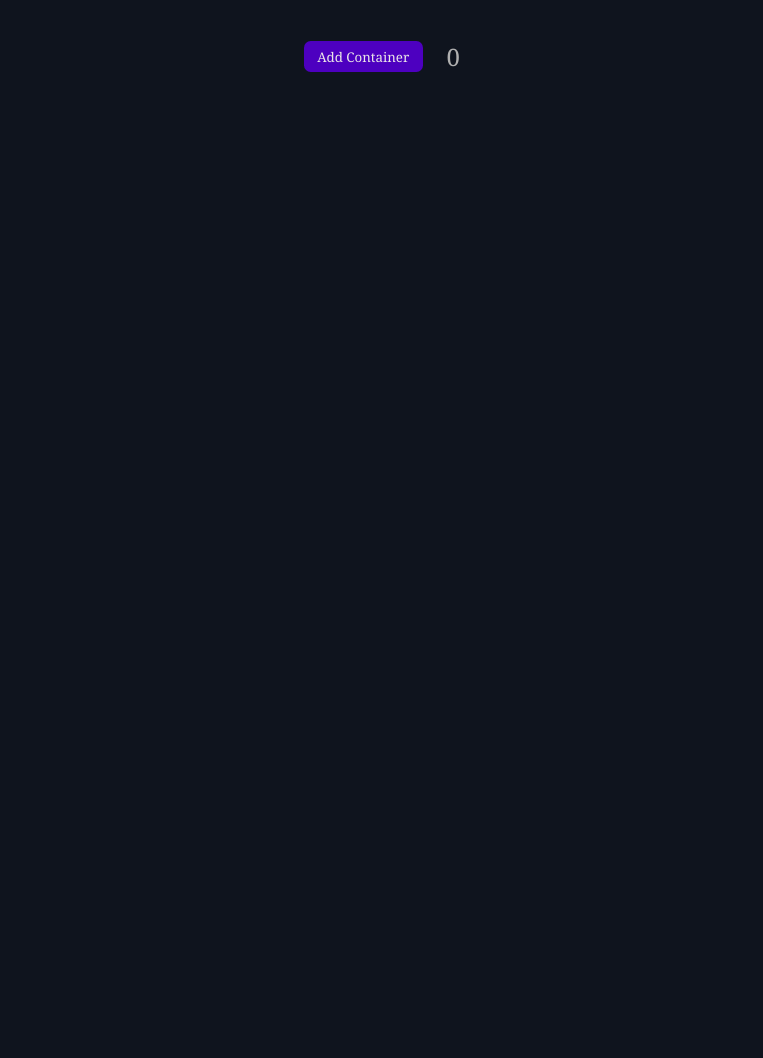
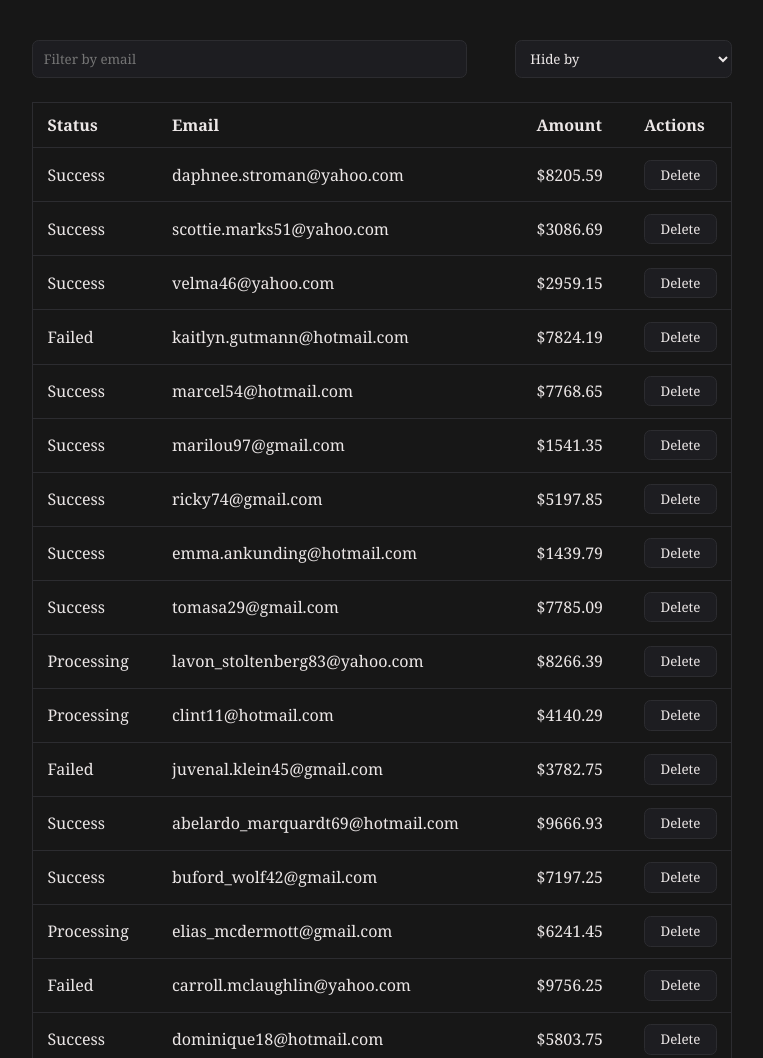
Before and after one commit to RamssCR/dom-learning, a website built with Vite: page index.html in a window 1280 px wide. Shown: the top 1058 px of the page, without its empty margins (258-1021 px from the left). Before the commit the page ends 800 px from the top, so only its background shows below. Built offline with nearby package versions, Linux system fonts and the light colour scheme.

Commit message:
feat: first project

```diff
--- a/index.html
+++ b/index.html
@@ -4,17 +4,43 @@
 <head>
   <meta charset="UTF-8" />
   <link rel="icon" type="image/svg+xml" href="/vite.svg" />
+  <link rel="stylesheet" href="/src/style.css" />
   <meta name="viewport" content="width=device-width, initial-scale=1.0" />
   <title>Vite App</title>
 </head>
 
 <body>
   <main class="container">
-    <div class="flex">
-      <button id="add-container" class="add-container">Add Container</button>
-      <span class="container-count">0</span>
-    </div>
-    <div class="dynamic-container" id="dynamic-container"></div>
+    <section class="filters">
+      <!-- Filters -->
+      <input id="filter-email" type="text" placeholder="Filter by email" class="filter-email" />
+
+      <!-- Hidders -->
+      <select name="hide" id="hide" class="hide">
+        <option value="">Hide by</option>
+        <option value="email">Email</option>
+        <option value="amount">Amount</option>
+        <option value="status">Status</option>
+      </select>
+    </section>
+    <table>
+      <thead>
+        <tr>
+          <th>Status</th>
+          <th>Email</th>
+          <th>Amount</th>
+          <th>Actions</th>
+        </tr>
+      </thead>
+      <tbody></tbody>
+    </table>
+    <section class="actions">
+      <p class="showing">Showing 1 to 10 of 100 entries</p>
+      <article class="pagination">
+        <button class="prev">Previous</button>
+        <button class="next">Next</button>
+      </article>
+    </section>
   </main>
   <script type="module" src="/src/main.js"></script>
 </body>
--- a/package.json
+++ b/package.json
@@ -10,5 +10,8 @@
   },
   "devDependencies": {
     "vite": "^7.0.0"
+  },
+  "dependencies": {
+    "@faker-js/faker": "^9.9.0"
   }
 }
--- /dev/null
+++ b/src/css/intersection.css
@@ -0,0 +1,25 @@
+
+.container {
+  max-width: 620px;
+  margin: auto;
+  padding: 2rem;
+}
+
+.image-list {
+  display: flex;
+  flex-direction: column;
+  gap: 4rem;
+}
+
+.lazy-img {
+  width: 100%;
+  height: auto;
+  min-height: 220px;
+  background-color: #eee;
+  transition: opacity 0.5s ease-in;
+  opacity: 0;
+}
+
+.lazy-img.loaded {
+  opacity: 1;
+}
--- a/src/css/mutation.css
+++ b/src/css/mutation.css
@@ -8,3 +8,56 @@
 .toggling:hover {
   transform: scale(1.05);
 }
+
+/* MutationObserver: Exercise 2 */
+.container {
+  width: 100%;
+  max-width: 1200px;
+  display: flex;
+  flex-direction: column;
+  align-items: center;
+}
+
+.flex {
+  display: flex;
+  align-items: center;
+  gap: 1.5em;
+  margin-bottom: 2em;
+  width: fit-content;
+}
+
+.flex .add-container {
+  background-color: var(--color-primary);
+  color: var(--color-text);
+  padding: 0.5em 1em;
+  border-radius: 0.5em;
+  border: none;
+  cursor: pointer;
+  transition: filter 0.3s ease-in-out;
+}
+
+.flex .add-container:hover {
+  filter: opacity(0.8);
+}
+
+.flex .container-count {
+  font-size: 1.5em;
+  color: var(--color-text-soft);
+}
+
+.dynamic-container {
+  width: 100%;
+  display: grid;
+  grid-template-columns: repeat(5, minmax(230px, 1fr));
+  gap: 1em;
+}
+
+.sample-container {
+  background-color: var(--color-modal-card-background);
+  border: 1px solid var(--color-modal-card-border);
+  padding: 1em;
+  border-radius: 0.5em;
+  transition: transform 0.3s ease-in-out;
+  width: 100%;
+  height: 210px;
+}
--- a/src/main.js
+++ b/src/main.js
@@ -1,9 +1,10 @@
-import './style.css'
-import { addContainer, updateCounter } from './mutation'
+import { generateFakeData } from './projects/basic/data'
+import { createRow } from './projects/basic/dom'
 
-const counter = document.querySelector('.container-count')
-const button = document.querySelector('.add-container')
-const container = document.querySelector('.dynamic-container')
+const tableBody = document.querySelector('tbody')
+const data = generateFakeData()
 
-updateCounter(container, counter)
-button.addEventListener('click', () => addContainer(container))
+data.forEach(object => {
+  const row = createRow(object)
+  tableBody.appendChild(row)
+})
--- a/src/mutation.js
+++ b/src/modules/basic/mutation.js
@@ -1,5 +1,5 @@
 // Exercise: Implementing MutationObserver to change the color of an element when a class is toggled
-import { pickRandomColor } from './utils/pickRandomColor'
+import { pickRandomColor } from '../../utils/pickRandomColor'
 
 /**
  * Changes the color of an element by using an
--- /dev/null
+++ b/src/projects/basic/data.js
@@ -0,0 +1,24 @@
+import { faker } from '@faker-js/faker'
+
+/**
+ * @typedef {`${string}-${string}-${string}-${string}-${string}`} Id
+ * @typedef {object} FakeData
+ * @property {Id} id - Unique identifier
+ * @property {'Success' | 'Failed' | 'Processing'} status - Transaction status
+ * @property {string} email - User email
+ * @property {number} amount - Transaction amount
+ */
+
+/**
+ * Generates an array of fake transaction data.
+ * @param {number} [count=100] - The number of fake transactions to generate.
+ * @returns {FakeData[]} Array of fake transaction data
+ */
+export const generateFakeData = (count = 100) => {
+  return Array.from({ length: count }).map(() => ({
+    id: faker.string.uuid(),
+    status: faker.helpers.arrayElement(['Success', 'Failed', 'Processing']),
+    email: faker.internet.email().toLowerCase(),
+    amount: `$${faker.commerce.price({ min: 100, max: 10000, dec: 2 })}`,
+  }))
+}
--- /dev/null
+++ b/src/projects/basic/dom.js
@@ -0,0 +1,31 @@
+/**
+ * @import {FakeData} from './data'
+ */
+
+/**
+ * Creates a new row in the table with the provided data.
+ * @param {FakeData} data - The data to populate the row.
+ * @returns {HTMLTableRowElement} The newly created table row element.
+ */
+export const createRow = (data) => {
+  const { id, ...values } = data
+
+  const row = document.createElement('tr')
+  row.id = data.id
+
+  Object.values(values).forEach(value => {
+    const cell = document.createElement('td')
+    cell.textContent = value
+    row.appendChild(cell)
+  })
+
+  const cell = document.createElement('td')
+
+  const button = document.createElement('button')
+  button.className = 'delete'
+  button.textContent = 'Delete'
+
+  cell.appendChild(button)
+  row.appendChild(cell)
+  return row
+}
--- a/src/style.css
+++ b/src/style.css
@@ -1,5 +1,5 @@
 :root {
-  --color-background: #0f141e;
+  --color-background: #171717;
   --color-text: #ece7e7;
   --color-text-soft: #b0b0b0;
   --color-danger: #ff4d4d;
@@ -38,52 +38,80 @@ body {
 
 .container {
   width: 100%;
-  max-width: 1200px;
+  max-width: 700px;
   display: flex;
   flex-direction: column;
   align-items: center;
+  justify-content: center;
+  gap: 1.5em;
 }
 
-.flex {
+.filters {
+  width: 100%;
+  display: grid;
+  grid-template-columns: 4fr 2fr;
+  column-gap: 3em;
+}
+
+.filters .filter-email, .filters .hide {
+  background-color: var(--color-modal-card-background);
+  border: 1px solid var(--color-modal-card-border);
+  padding: 0.6em 0.8em;
+  border-radius: 0.5em;
+  color: var(--color-text);
+}
+
+table {
+  width: 100%;
+  border-collapse: collapse;
+  border: 1px solid var(--color-modal-card-border);
+}
+
+table th, table td {
+  padding: 0.7em 0.9em;
+  text-align: left;
+  border-bottom: 1px solid var(--color-modal-card-border);
+}
+
+button, table tbody tr td .delete {
+  width: 100%;
+  color: var(--color-text);
+  border: 1px solid var(--color-modal-card-border);
+  background-color: var(--color-modal-card-background);
+  padding: 0.4em 0;
+  border-radius: 0.5em;
+  transition: 200ms ease-in-out;
+}
+
+table tbody tr td .delete:hover {
+  background-color: var(--color-danger);
+  border-color: var(--color-danger);
+  cursor: pointer;
+}
+
+.actions {
+  display: flex;
+  width: 100%;
+  align-items: center;
+  justify-content: space-between;
+}
+
+.actions .showing {
+  color: var(--color-text-soft);
+  opacity: 0.7;
+}
+
+.actions .pagination {
   display: flex;
   align-items: center;
-  gap: 1.5em;
-  margin-bottom: 2em;
-  width: fit-content;
+  gap: 0.5em;
 }
 
-.flex .add-container {
-  background-color: var(--color-primary);
-  color: var(--color-text);
-  padding: 0.5em 1em;
-  border-radius: 0.5em;
-  border: none;
-  cursor: pointer;
-  transition: filter 0.3s ease-in-out;
+.actions .pagination button {
+  padding: 0.5em 1.4em;
 }
 
-.flex .add-container:hover {
-  filter: opacity(0.8);
+.actions .pagination button:hover {
+  filter: brightness(1.1);
+  cursor: pointer;
 }
-
-.flex .container-count {
-  font-size: 1.5em;
-  color: var(--color-text-soft);
-}
-
-.dynamic-container {
-  width: 100%;
-  display: grid;
-  grid-template-columns: repeat(5, minmax(230px, 1fr));
-  gap: 1em;
-}
-
-.sample-container {
-  background-color: var(--color-modal-card-background);
-  border: 1px solid var(--color-modal-card-border);
-  padding: 1em;
-  border-radius: 0.5em;
-  transition: transform 0.3s ease-in-out;
-  width: 100%;
-  height: 210px;
-}
--- /dev/null
+++ b/vite.config.js
@@ -0,0 +1,7 @@
+import { defineConfig } from 'vite'
+
+export default defineConfig({
+  server: {
+    open: true
+  }
+})
```
Also changed, not shown: docs/DOM_goals.md (+1 -1 lines), src/modules/basic/intersection.js (added, +29 -0 lines), src/modules/basic/createCards.js (renamed from src/createCards.js), src/modules/basic/createModal.js (renamed from src/createModal.js), src/modules/basic/eventSpread.js (renamed from src/eventSpread.js), src/modules/basic/todo.js (renamed from src/todo.js), 1 other file.
